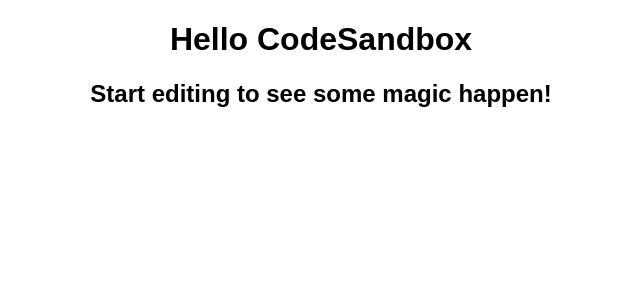
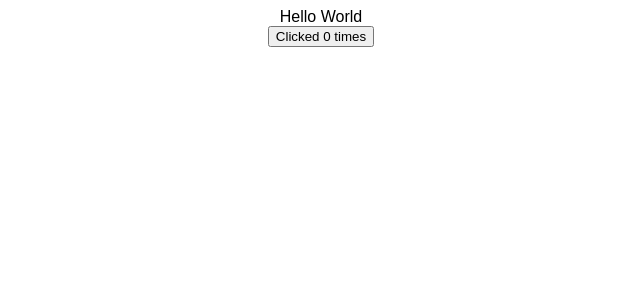
Before and after one commit to arif034/functional-component, a React (Create React App) app: page / in a window 1280 px wide. Shown: the top 300 px of the page, without its empty margins (319-959 px from the left). Built offline with nearby package versions, Linux system fonts and the light colour scheme.

Commit message:
functional component counter functional component counter

```diff
--- a/src/App.js
+++ b/src/App.js
@@ -1,10 +1,11 @@
 import "./styles.css";
-
-export default function App() {
+import Parent from "./Parent.js";
+function App() {
   return (
     <div className="App">
-      <h1>Hello CodeSandbox</h1>
-      <h2>Start editing to see some magic happen!</h2>
+      Hello World
+      <Parent />
     </div>
   );
 }
+export default App;
--- /dev/null
+++ b/src/Child.js
@@ -0,0 +1,3 @@
+function Child() {}
+
+export default Child;
--- /dev/null
+++ b/src/Parent.js
@@ -0,0 +1,11 @@
+import { useState } from "react";
+function Parent() {
+  const [state, setState] = useState(0);
+  return (
+    <div>
+      <button onClick={() => setState(state + 1)}>Clicked {state} times</button>
+    </div>
+  );
+}
+
+export default Parent;
```
